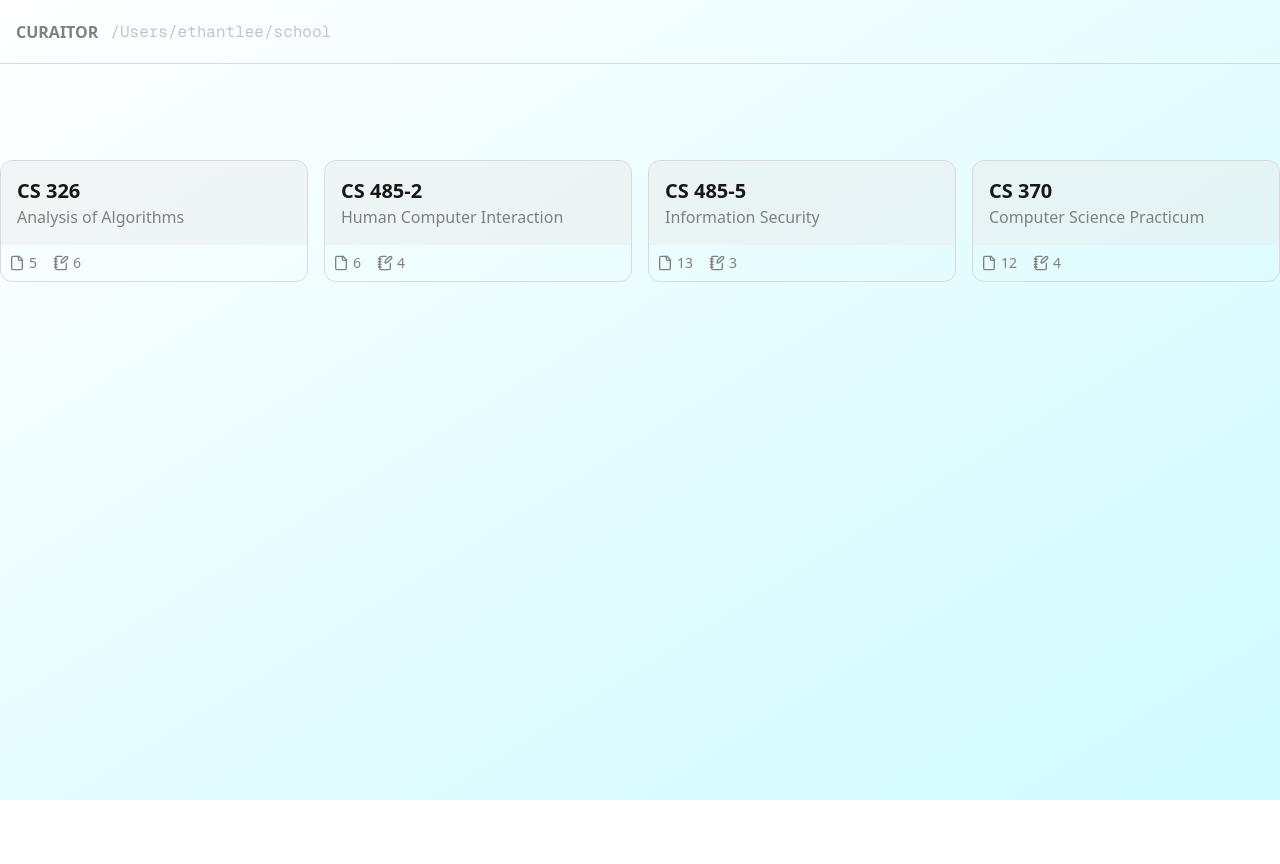
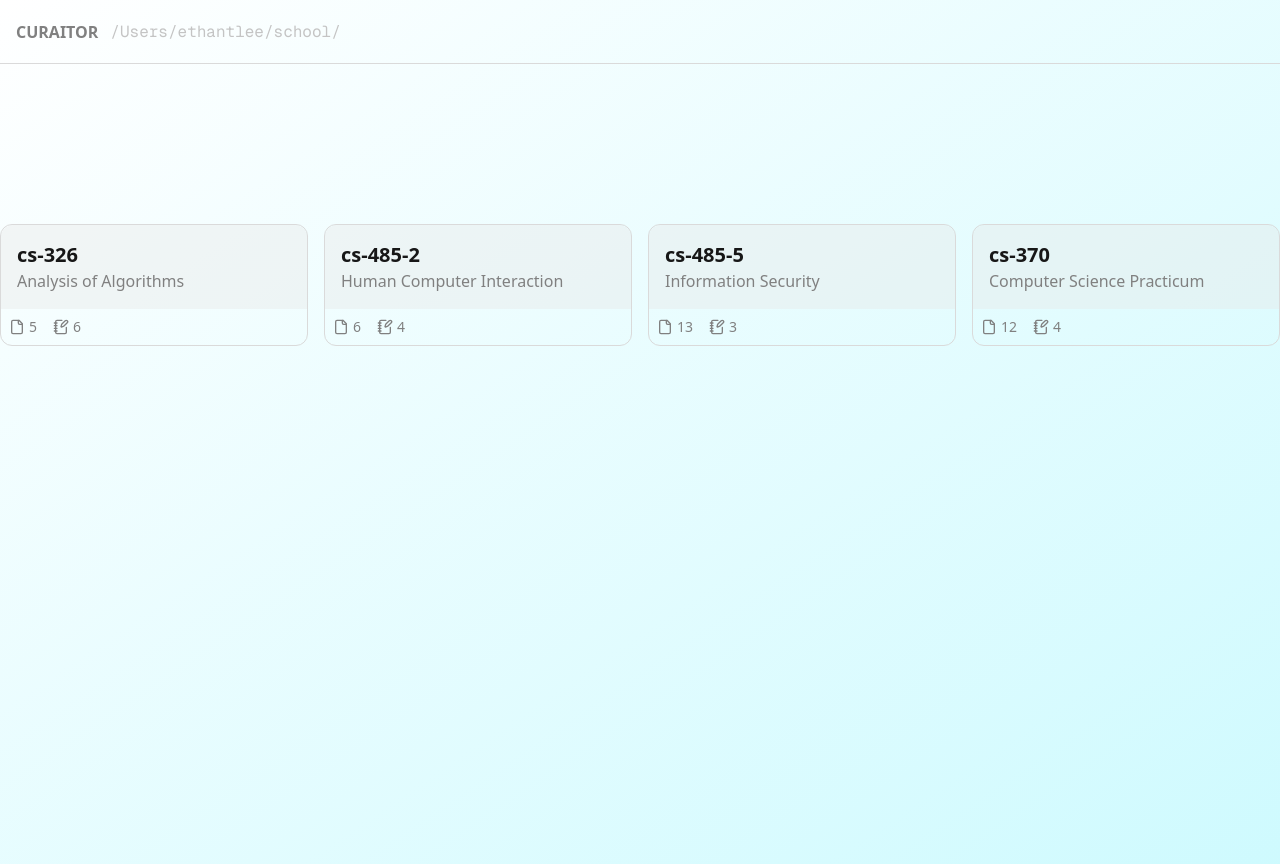
Before and after one commit to esunn0412/curaitor, a Next.js app in the folder ui/: page / in a window 1280 px wide. Before the commit the page ends 800 px from the top, so only its background shows below. Built offline with nearby package versions, Linux system fonts and the light colour scheme.

Commit message:
set up dynamic course route

```diff
--- /dev/null
+++ b/ui/src/app/[course]/page.tsx
@@ -0,0 +1,10 @@
+type CoursePageProps = {
+  params: Promise<{ course: string }>;
+};
+
+const CoursePage = async ({ params }: CoursePageProps) => {
+  const { course } = await params;
+  return <main>{course}</main>;
+};
+
+export default CoursePage;
--- a/ui/src/app/globals.css
+++ b/ui/src/app/globals.css
@@ -28,3 +28,7 @@
 body {
   @apply bg-background text-primary;
 }
+
+main {
+  @apply min-h-svh;
+}
--- a/ui/src/app/layout.tsx
+++ b/ui/src/app/layout.tsx
@@ -1,6 +1,7 @@
 import type { Metadata } from "next";
 import { Geist, Geist_Mono } from "next/font/google";
 import "./globals.css";
+import Nav from "@/component/nav";
 
 const geistSans = Geist({
   variable: "--font-geist-sans",
@@ -27,10 +28,7 @@ export default function RootLayout({
       <body
         className={`${geistSans.variable} ${geistMono.variable} antialiased bg-gradient-to-tl from-cyan-100 to-transparent`}
       >
-        <div className="fixed top-0 left-0 w-full h-16 border-b flex items-center px-4">
-          <span className="font-bold text-secondary mr-3">CURAITOR</span>
-          <span className="font-mono text-tertiary">/Users/ethantlee/school</span>
-        </div>
+        <Nav />
         {children}
       </body>
     </html>
--- a/ui/src/app/page.tsx
+++ b/ui/src/app/page.tsx
@@ -3,14 +3,14 @@ import { data } from "@/lib/data";
 import Link from "next/link";
 import Tag from "@/component/tag";
 
-export default function Home() {
+const Home = () => {
   return (
     <main className="min-h-svh container mx-auto max-md:p-4 pt-40">
       <div className="grid grid-cols-1 md:grid-cols-2 lg:grid-cols-3 xl:grid-cols-4 gap-4">
         {data.map((q, i) => (
           <Link
             key={i}
-            href="#"
+            href={q.course.code}
             className="rounded-xl border hover:opacity-80 transition-all"
           >
             <div className="bg-overlay rounded-t-xl p-4">
@@ -29,4 +29,6 @@ export default function Home() {
       </div>
     </main>
   );
-}
+};
+
+export default Home;
--- /dev/null
+++ b/ui/src/component/nav.tsx
@@ -0,0 +1,17 @@
+"use client";
+
+import config from "@/lib/config";
+import { usePathname } from "next/navigation";
+
+const Nav = () => {
+  const pathname = usePathname();
+  const path = config.BASE_PATH + pathname;
+  return (
+    <div className="w-full h-16 border-b flex items-center px-4">
+      <span className="font-bold text-secondary mr-3">CURAITOR</span>
+      <span className="font-mono text-tertiary">{path}</span>
+    </div>
+  );
+};
+
+export default Nav;
--- /dev/null
+++ b/ui/src/lib/config.ts
@@ -0,0 +1,5 @@
+const config = {
+  BASE_PATH: "/Users/ethantlee/school",
+};
+
+export default config;
--- a/ui/src/lib/data/data.ts
+++ b/ui/src/lib/data/data.ts
@@ -1,6 +1,6 @@
 export const data: Quiz[] = [
   {
-    course: { name: "Analysis of Algorithms", code: "CS 326", files: 5 },
+    course: { name: "Analysis of Algorithms", code: "cs-326", files: 5 },
     questions: [
       {
         question: "Lorem ipsum",
@@ -35,7 +35,7 @@ export const data: Quiz[] = [
     ],
   },
   {
-    course: { name: "Human Computer Interaction", code: "CS 485-2", files: 6 },
+    course: { name: "Human Computer Interaction", code: "cs-485-2", files: 6 },
     questions: [
       {
         question: "Lorem ipsum",
@@ -60,7 +60,7 @@ export const data: Quiz[] = [
     ],
   },
   {
-    course: { name: "Information Security", code: "CS 485-5", files: 13 },
+    course: { name: "Information Security", code: "cs-485-5", files: 13 },
     questions: [
       {
         question: "Lorem ipsum",
@@ -80,7 +80,7 @@ export const data: Quiz[] = [
     ],
   },
   {
-    course: { name: "Computer Science Practicum", code: "CS 370", files: 12 },
+    course: { name: "Computer Science Practicum", code: "cs-370", files: 12 },
     questions: [
       {
         question: "Lorem ipsum",
```
